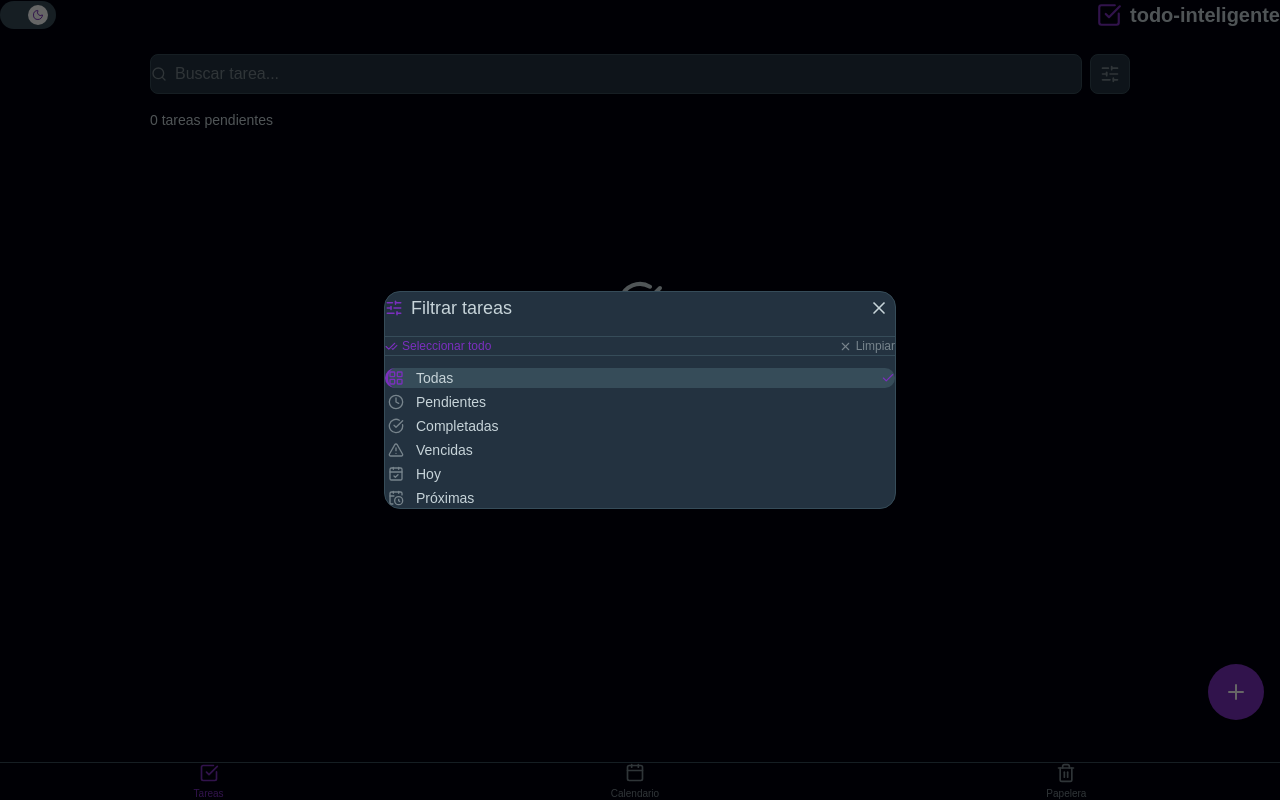
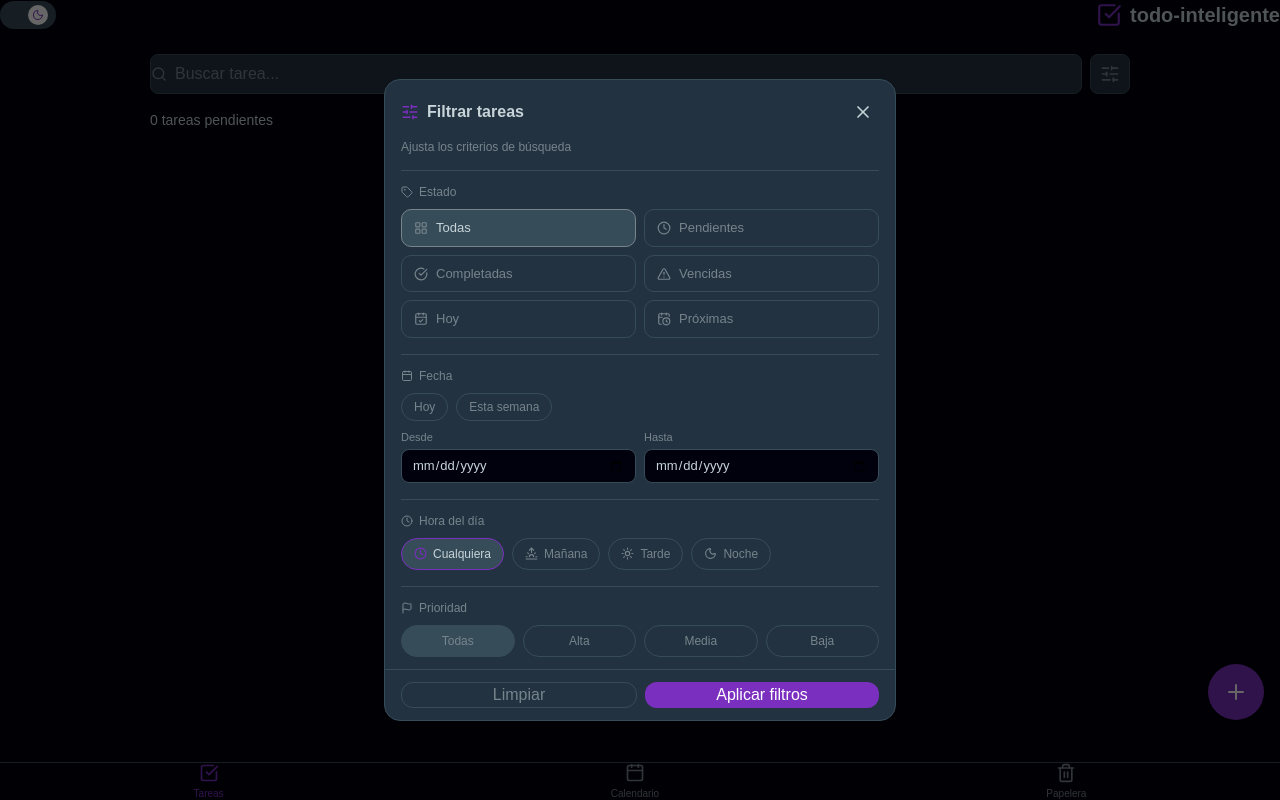
Before and after one commit to JDHernandez935/To-do-list, a React (Vite) app: page / in a window 1280 px wide. Both pictures are taken after a click on the button 1110 px from the left and 74 px from the top of the page. Built offline with nearby package versions, Linux system fonts and the light colour scheme; a web font is replaced by a local one.

Commit message:
feat(filters): se crearon filtros mas avanzados y una mejor interfaz

```diff
--- a/src/context/TaskContext.jsx
+++ b/src/context/TaskContext.jsx
@@ -13,7 +13,14 @@ export function TaskProvider({ children }) {
     return saved ? JSON.parse(saved) : []
   })
 
-  const [activeFilter, setActiveFilter] = useState("all")
+  const [filters, setFilters] = useState({
+    status: "all",
+    priority: "all",
+    dateFrom: "",
+    dateTo: "",
+    timeOfDay: "all",
+  })
+
   const [search, setSearch] = useState("")
 
   useEffect(() => {
@@ -43,6 +50,7 @@ export function TaskProvider({ children }) {
       description: data.description || "",
       dueDate: data.dueDate || null,
       dueTime: data.dueTime || null,
+      priority: data.priority || "none",
       completed: false,
       createdAt: new Date().toISOString(),
     }
@@ -89,28 +97,66 @@ export function TaskProvider({ children }) {
   const filteredTasks = tasks.filter(task => {
     const matchesSearch = task.title.toLowerCase().includes(search.toLowerCase())
     if (!matchesSearch) return false
-    if (activeFilter === "all") return true
-    if (activeFilter === "pending") return !task.completed
-    if (activeFilter === "completed") return task.completed
-    if (!task.dueDate) return false
+
+    if (filters.status === "pending" && task.completed) return false
+    if (filters.status === "completed" && !task.completed) return false
+
+    if (filters.priority !== "all" && task.priority !== filters.priority) return false
+
     const today = new Date()
-    const due = new Date(task.dueDate)
     today.setHours(0, 0, 0, 0)
-    due.setHours(0, 0, 0, 0)
-    const diff = Math.ceil((due - today) / (1000 * 60 * 60 * 24))
-    if (activeFilter === "overdue") return diff < 0 && !task.completed
-    if (activeFilter === "today") return diff === 0
-    if (activeFilter === "soon") return diff > 0 && diff <= 3
+
+    if (filters.status === "overdue") {
+      if (!task.dueDate) return false
+      const due = new Date(task.dueDate)
+      due.setHours(0, 0, 0, 0)
+      if (due >= today || task.completed) return false
+    }
+
+    if (filters.status === "today") {
+      if (!task.dueDate) return false
+      const due = new Date(task.dueDate)
+      due.setHours(0, 0, 0, 0)
+      if (due.getTime() !== today.getTime()) return false
+    }
+
+    if (filters.status === "soon") {
+      if (!task.dueDate) return false
+      const due = new Date(task.dueDate)
+      due.setHours(0, 0, 0, 0)
+      const diff = Math.ceil((due - today) / (1000 * 60 * 60 * 24))
+      if (diff <= 0 || diff > 3) return false
+    }
+
+    if (filters.dateFrom && task.dueDate) {
+      if (new Date(task.dueDate) < new Date(filters.dateFrom)) return false
+    }
+
+    if (filters.dateTo && task.dueDate) {
+      if (new Date(task.dueDate) > new Date(filters.dateTo)) return false
+    }
+
+    if (filters.timeOfDay !== "all" && task.dueTime) {
+      const hour = parseInt(task.dueTime.split(":")[0])
+      if (filters.timeOfDay === "morning" && !(hour >= 6 && hour < 12)) return false
+      if (filters.timeOfDay === "afternoon" && !(hour >= 12 && hour < 18)) return false
+      if (filters.timeOfDay === "night" && !(hour >= 18 || hour < 6)) return false
+    }
+
     return true
   })
+
+  const activeFilter = filters.status
 
   return (
     <TaskContext.Provider value={{
       tasks,
       filteredTasks,
       deletedTasks,
+      filters,
+      setFilters,
       activeFilter,
-      setActiveFilter,
+      setActiveFilter: (status) => setFilters(prev => ({ ...prev, status })),
       search,
       setSearch,
       addTask,
--- a/src/organism/FilterModal.jsx
+++ b/src/organism/FilterModal.jsx
@@ -1,26 +1,71 @@
+import { useState } from "react"
+import { useTasks } from "../hooks/useTasks"
 import IconButton from "../molecules/IconButton"
-import Text from "../atoms/Text"
 import Icon from "../atoms/Icon"
+import Button from "../atoms/Button"
 
-function FilterModal({ activeFilter, onFilterChange, onClose, className = "" }) {
-  const filters = [
-    { id: "all", label: "Todas", icon: "LayoutGrid" },
-    { id: "pending", label: "Pendientes", icon: "Clock" },
-    { id: "completed", label: "Completadas", icon: "CheckCircle" },
-    { id: "overdue", label: "Vencidas", icon: "AlertTriangle" },
-    { id: "today", label: "Hoy", icon: "CalendarCheck" },
-    { id: "soon", label: "Próximas", icon: "CalendarClock" },
+function FilterModal({ onClose, className = "" }) {
+  const { filters, setFilters } = useTasks()
+  const [local, setLocal] = useState({ ...filters })
+
+  const update = (key, value) => {
+    setLocal(prev => ({ ...prev, [key]: value }))
+  }
+
+  const apply = () => {
+    setFilters(local)
+    onClose()
+  }
+
+  const clear = () => {
+    const reset = { status: "all", priority: "all", dateFrom: "", dateTo: "", timeOfDay: "all" }
+    setLocal(reset)
+    setFilters(reset)
+    onClose()
+  }
+
+  const statusOptions = [
+    { id: "all", label: "Todas", icon: "LayoutGrid", color: "#77848C" },
+    { id: "pending", label: "Pendientes", icon: "Clock", color: "#facc15" },
+    { id: "completed", label: "Completadas", icon: "CheckCircle", color: "#4ade80" },
+    { id: "overdue", label: "Vencidas", icon: "AlertTriangle", color: "#ff6b6b" },
+    { id: "today", label: "Hoy", icon: "CalendarCheck", color: "#7B2FBE" },
+    { id: "soon", label: "Próximas", icon: "CalendarClock", color: "#60a5fa" },
   ]
 
+  const priorityOptions = [
+    { id: "all", label: "Todas", color: "#77848C", bg: "#364C59" },
+    { id: "high", label: "Alta", color: "#fff", bg: "#ff6b6b" },
+    { id: "medium", label: "Media", color: "#fff", bg: "#BA7517" },
+    { id: "low", label: "Baja", color: "#fff", bg: "#14532d" },
+  ]
+
+  const timeOptions = [
+    { id: "all", label: "Cualquiera", icon: "Clock" },
+    { id: "morning", label: "Mañana", icon: "Sunrise" },
+    { id: "afternoon", label: "Tarde", icon: "Sun" },
+    { id: "night", label: "Noche", icon: "Moon" },
+  ]
+
+  const inputStyle = {
+    background: "#00010D",
+    border: "1px solid #364C59",
+    color: "#C7D4D9",
+    borderRadius: "8px",
+    padding: "6px 10px",
+    fontSize: "13px",
+    outline: "none",
+    width: "100%",
+  }
+
   return (
-    <div className={`flex flex-col gap-3 px-4 ${className}`}>
+    <div className={`flex flex-col ${className}`} style={{ maxHeight: "80vh" }}>
 
-      <div className="flex items-center justify-between mb-1">
-        <div className="flex items-center gap-2">
+      <div style={{ padding: "16px 16px 12px", flexShrink: 0 }}>
+        <div style={{ display: "flex", alignItems: "center", justifyContent: "space-between", marginBottom: 6 }}>
+          <div style={{ display: "flex", alignItems: "center", gap: 8 }}>
             <Icon name="SlidersHorizontal" size={18} color="#7B2FBE" />
-          <Text variant="h3" style={{ color: "#C7D4D9", fontWeight: 600 }}>
-            Filtrar tareas
-          </Text>
+            <span style={{ color: "#C7D4D9", fontWeight: 600, fontSize: 16 }}>Filtrar tareas</span>
           </div>
           <IconButton
             iconName="X"
@@ -30,62 +75,171 @@ function FilterModal({ activeFilter, onFilterChange, onClose, className = "" })
             iconClassName="text-[#C7D4D9]"
           />
         </div>
-
-      <div
-        className="flex items-center justify-between py-2"
-        style={{ borderBottom: "1px solid #364C59", borderTop: "1px solid #364C59" }}
-      >
-        <button
-          onClick={() => onFilterChange("all")}
-          className="flex items-center gap-1 cursor-pointer hover:opacity-70 transition-opacity"
-          style={{ color: "#7B2FBE", fontSize: 12, fontWeight: 500 }}
-        >
-          <Icon name="CheckCheck" size={13} color="#7B2FBE" />
-          Seleccionar todo
-        </button>
-        <button
-          onClick={() => onFilterChange("all")}
-          className="flex items-center gap-1 cursor-pointer hover:opacity-70 transition-opacity"
-          style={{ color: "#77848C", fontSize: 12 }}
-        >
-          <Icon name="X" size={13} color="#77848C" />
-          Limpiar
-        </button>
+        <span style={{ color: "#77848C", fontSize: 12 }}>
+          Ajusta los criterios de búsqueda
+        </span>
       </div>
 
-      <div className="flex flex-col gap-1">
-        {filters.map(filter => {
-          const isActive = activeFilter === filter.id
+      <div style={{ overflowY: "auto", flex: 1, padding: "0 16px", display: "flex", flexDirection: "column", gap: 16 }}>
+
+        <div style={{ borderTop: "1px solid #364C59", paddingTop: 12 }}>
+          <span style={{ color: "#77848C", fontSize: 12, fontWeight: 500, display: "flex", alignItems: "center", gap: 6, marginBottom: 8 }}>
+            <Icon name="Tag" size={12} color="#77848C" />
+            Estado
+          </span>
+          <div style={{ display: "grid", gridTemplateColumns: "1fr 1fr", gap: 8 }}>
+            {statusOptions.map(opt => {
+              const isActive = local.status === opt.id
               return (
                 <button
-              key={filter.id}
-              onClick={() => onFilterChange(filter.id)}
-              className="flex items-center gap-3 px-3 py-2 rounded-xl cursor-pointer transition-all duration-150 text-left"
+                  key={opt.id}
+                  onClick={() => update("status", opt.id)}
                   style={{
-                background: isActive ? "#364C59" : "transparent",
-                borderLeft: isActive ? "3px solid #7B2FBE" : "3px solid transparent",
+                    display: "flex", alignItems: "center", gap: 8,
+                    padding: "8px 12px", borderRadius: 10, cursor: "pointer",
+                    background: isActive ? "#364C59" : "#233240",
+                    border: isActive ? `1px solid ${opt.color}` : "1px solid #364C59",
+                    transition: "all 0.15s",
                   }}
                 >
-              <Icon
-                name={filter.icon}
-                size={16}
-                color={isActive ? "#7B2FBE" : "#77848C"}
-              />
-              <Text
-                variant="small"
-                className="flex-1 font-medium"
-                style={{ color: isActive ? "#C7D4D9" : "#77848C" }}
-              >
-                {filter.label}
-              </Text>
-              {isActive && (
-                <Icon name="Check" size={14} color="#7B2FBE" />
-              )}
+                  <Icon name={opt.icon} size={14} color={isActive ? opt.color : "#77848C"} />
+                  <span style={{ color: isActive ? "#C7D4D9" : "#77848C", fontSize: 13, fontWeight: isActive ? 500 : 400 }}>
+                    {opt.label}
+                  </span>
                 </button>
               )
             })}
           </div>
         </div>
+
+        <div style={{ borderTop: "1px solid #364C59", paddingTop: 12 }}>
+          <span style={{ color: "#77848C", fontSize: 12, fontWeight: 500, display: "flex", alignItems: "center", gap: 6, marginBottom: 8 }}>
+            <Icon name="Calendar" size={12} color="#77848C" />
+            Fecha
+          </span>
+          <div style={{ display: "flex", gap: 8, marginBottom: 8 }}>
+            {["today", "soon"].map(shortcut => {
+              const labels = { today: "Hoy", soon: "Esta semana" }
+              const isActive = local.status === shortcut
+              return (
+                <button
+                  key={shortcut}
+                  onClick={() => update("status", shortcut)}
+                  style={{
+                    padding: "4px 12px", borderRadius: 20, cursor: "pointer", fontSize: 12,
+                    background: isActive ? "#7B2FBE" : "#233240",
+                    color: isActive ? "#fff" : "#77848C",
+                    border: isActive ? "1px solid #7B2FBE" : "1px solid #364C59",
+                  }}
+                >
+                  {labels[shortcut]}
+                </button>
+              )
+            })}
+          </div>
+          <div style={{ display: "flex", gap: 8 }}>
+            <div style={{ flex: 1 }}>
+              <span style={{ color: "#77848C", fontSize: 11, display: "block", marginBottom: 4 }}>Desde</span>
+              <input
+                type="date"
+                value={local.dateFrom}
+                onChange={e => update("dateFrom", e.target.value)}
+                onClick={e => e.target.showPicker()}
+                style={inputStyle}
+                onFocus={e => e.target.style.borderColor = "#7B2FBE"}
+                onBlur={e => e.target.style.borderColor = "#364C59"}
+              />
+            </div>
+            <div style={{ flex: 1 }}>
+              <span style={{ color: "#77848C", fontSize: 11, display: "block", marginBottom: 4 }}>Hasta</span>
+              <input
+                type="date"
+                value={local.dateTo}
+                onChange={e => update("dateTo", e.target.value)}
+                onClick={e => e.target.showPicker()}
+                style={inputStyle}
+                onFocus={e => e.target.style.borderColor = "#7B2FBE"}
+                onBlur={e => e.target.style.borderColor = "#364C59"}
+              />
+            </div>
+          </div>
+        </div>
+
+        <div style={{ borderTop: "1px solid #364C59", paddingTop: 12 }}>
+          <span style={{ color: "#77848C", fontSize: 12, fontWeight: 500, display: "flex", alignItems: "center", gap: 6, marginBottom: 8 }}>
+            <Icon name="Clock" size={12} color="#77848C" />
+            Hora del día
+          </span>
+          <div style={{ display: "flex", gap: 8, flexWrap: "wrap" }}>
+            {timeOptions.map(opt => {
+              const isActive = local.timeOfDay === opt.id
+              return (
+                <button
+                  key={opt.id}
+                  onClick={() => update("timeOfDay", opt.id)}
+                  style={{
+                    display: "flex", alignItems: "center", gap: 6,
+                    padding: "6px 12px", borderRadius: 20, cursor: "pointer", fontSize: 12,
+                    background: isActive ? "#364C59" : "#233240",
+                    color: isActive ? "#C7D4D9" : "#77848C",
+                    border: isActive ? "1px solid #7B2FBE" : "1px solid #364C59",
+                  }}
+                >
+                  <Icon name={opt.icon} size={13} color={isActive ? "#7B2FBE" : "#77848C"} />
+                  {opt.label}
+                </button>
+              )
+            })}
+          </div>
+        </div>
+
+        <div style={{ borderTop: "1px solid #364C59", paddingTop: 12, paddingBottom: 12 }}>
+          <span style={{ color: "#77848C", fontSize: 12, fontWeight: 500, display: "flex", alignItems: "center", gap: 6, marginBottom: 8 }}>
+            <Icon name="Flag" size={12} color="#77848C" />
+            Prioridad
+          </span>
+          <div style={{ display: "flex", gap: 8 }}>
+            {priorityOptions.map(opt => {
+              const isActive = local.priority === opt.id
+              return (
+                <button
+                  key={opt.id}
+                  onClick={() => update("priority", opt.id)}
+                  style={{
+                    flex: 1, padding: "6px 0", borderRadius: 20, cursor: "pointer",
+                    fontSize: 12, fontWeight: 500,
+                    background: isActive ? opt.bg : "#233240",
+                    color: isActive ? opt.color : "#77848C",
+                    border: isActive ? `1px solid ${opt.bg}` : "1px solid #364C59",
+                  }}
+                >
+                  {opt.label}
+                </button>
+              )
+            })}
+          </div>
+        </div>
+
+      </div>
+
+      <div style={{ padding: "12px 16px", flexShrink: 0, borderTop: "1px solid #364C59", display: "flex", gap: 8 }}>
+        <Button
+          onClick={clear}
+          className="flex-1 py-2 rounded-xl font-medium active:scale-95 transition-all duration-150"
+          style={{ background: "#233240", color: "#77848C", border: "1px solid #364C59" }}
+        >
+          Limpiar
+        </Button>
+        <Button
+          onClick={apply}
+          className="flex-1 py-2 rounded-xl font-medium active:scale-95 transition-all duration-150"
+          style={{ background: "#7B2FBE", color: "#fff" }}
+        >
+          Aplicar filtros
+        </Button>
+      </div>
+
+    </div>
   )
 }
 
--- a/src/organism/TaskForm.jsx
+++ b/src/organism/TaskForm.jsx
@@ -9,6 +9,7 @@ function TaskForm({ mode = "create", task = null, onSubmit, onCancel }) {
     description: task?.description || "",
     dueDate: task?.dueDate || "",
     dueTime: task?.dueTime || "",
+    priority: task?.priority || "none",
   })
 
   const isReadOnly = mode === "readonly"
@@ -46,6 +47,13 @@ function TaskForm({ mode = "create", task = null, onSubmit, onCancel }) {
   }
 
   const inputWithIcon = { ...inputBase, paddingLeft: "36px" }
+
+  const priorities = [
+    { id: "none", label: "Ninguna", bg: "#233240", color: "#77848C" },
+    { id: "low", label: "Baja", bg: "#14532d", color: "#4ade80" },
+    { id: "medium", label: "Media", bg: "#854d0e", color: "#facc15" },
+    { id: "high", label: "Alta", bg: "#4a1515", color: "#ff6b6b" },
+  ]
 
   return (
     <div style={{ display: "flex", flexDirection: "column", gap: "20px", padding: "20px" }}>
@@ -108,6 +116,32 @@ function TaskForm({ mode = "create", task = null, onSubmit, onCancel }) {
               onFocus={e => e.target.style.borderColor = "#7B2FBE"}
               onBlur={e => e.target.style.borderColor = "#364C59"}
             />
+          </div>
+        </div>
+
+        <div style={{ display: "flex", flexDirection: "column", gap: 4 }}>
+          <span style={{ color: "#77848C", fontSize: 12, display: "flex", alignItems: "center", gap: 6 }}>
+            <Icon name="Flag" size={12} color="#77848C" />
+            Prioridad
+          </span>
+          <div style={{ display: "flex", gap: 8 }}>
+            {priorities.map(p => (
+              <button
+                key={p.id}
+                onClick={() => setForm(prev => ({ ...prev, priority: p.id }))}
+                style={{
+                  flex: 1, padding: "6px 0", borderRadius: 8, cursor: "pointer",
+                  fontSize: 12, fontWeight: 500, border: "none",
+                  background: form.priority === p.id ? p.bg : "#233240",
+                  color: form.priority === p.id ? p.color : "#77848C",
+                  outline: form.priority === p.id ? `1px solid ${p.color}` : "none",
+                  opacity: isReadOnly ? 0.6 : 1,
+                  pointerEvents: isReadOnly ? "none" : "auto",
+                }}
+              >
+                {p.label}
+              </button>
+            ))}
           </div>
         </div>
 
```
Lines whose indentation alone changed are shown as unchanged.
